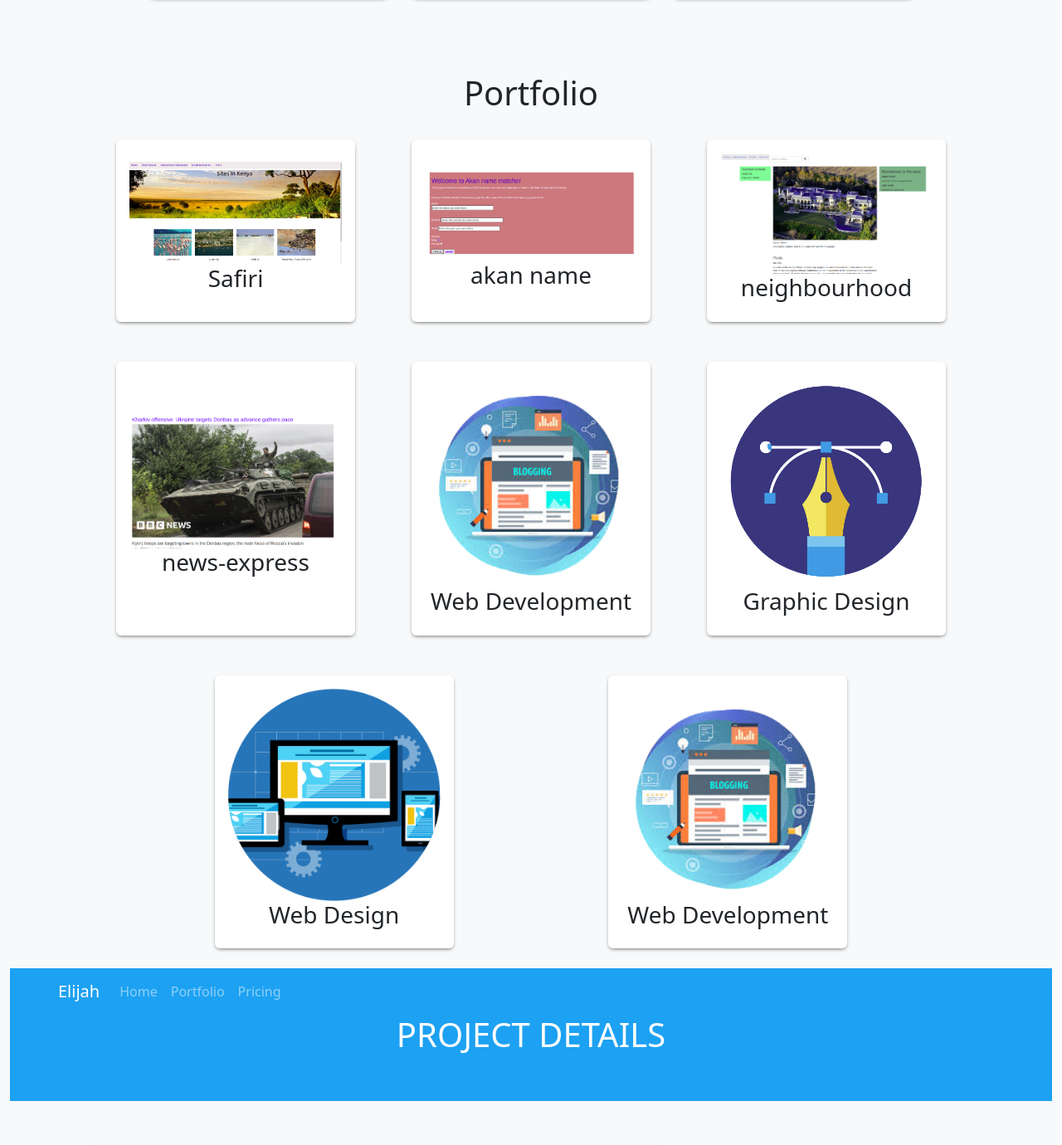
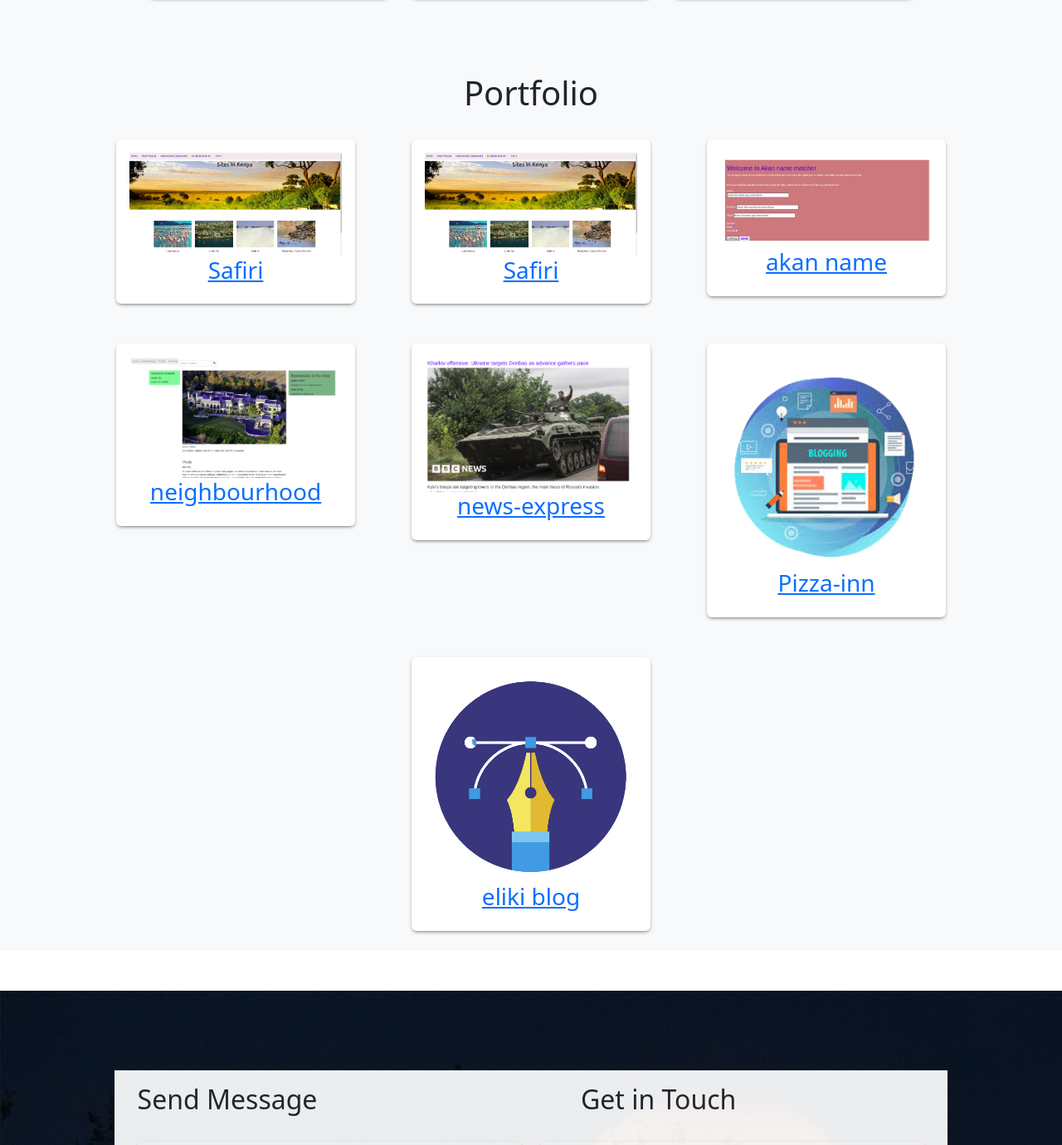
Before and after one commit to eliki-hue/myportfolio-website, a React (Create React App) app: page / in a window 1280 px wide. Shown: the part 2025-3405 px from the top of the page at 83% size. Built offline with nearby package versions, Linux system fonts and the light colour scheme.

Commit message:
implemented single project view

```diff
--- a/package.json
+++ b/package.json
@@ -7,10 +7,12 @@
     "@testing-library/jest-dom": "^5.16.5",
     "@testing-library/react": "^13.3.0",
     "@testing-library/user-event": "^13.5.0",
-    "bootstrap": "^5.2.0",
+    "bootstrap": "^5.2.2",
     "react": "^18.2.0",
-    "react-bootstrap": "^2.5.0",
+    "react-bootstrap": "^2.6.0",
     "react-dom": "^18.2.0",
+    "react-router": "^6.4.3",
+    "react-router-dom": "^6.4.3",
     "react-scripts": "5.0.1",
     "web-vitals": "^2.1.4"
   },
--- a/src/App.js
+++ b/src/App.js
@@ -3,15 +3,88 @@ import './App.css';
 import Navbar from './navbar/Navbar';
 import Home from './home/Home';
 import Services from './home/services/Services';
+import {BrowserRouter as Router, Route, Routes} from 'react-router-dom';
+import SingleProject from './home/SingleProject/SingleProject';
 
 function App() {
   return (
     <>
+    <Router>
+    <Routes>
+      <Route exact index path='/' element ={<Home/>}></Route>
+      <Route exact path='/singleproject1' element={<SingleProject
+        img1={require("./images/web-designing-big.png")}
+        img2={require("./images/web-development-icon2-removebg-preview.png")}
+        img3={require("./images/graphic-design-removebg-preview.png")}
+        category="website" client="Elijah" date="tyui" url="www.url.com"
+        description="project 1"/>}></Route>
 
-      <Home/>
-      {/* <Services/> */}
+<Route exact path='/singleproject2' element={<SingleProject
+        img1={require("./images/web-designing-big.png")}
+        img2={require("./images/web-development-icon2-removebg-preview.png")}
+        img3={require("./images/graphic-design-removebg-preview.png")}
+        category="website" client="Elijah" date="tyui" url="www.url.com"
+        description="project 2"/>}></Route>
 
+    <Route exact path='/singleproject3' element={<SingleProject
+        img1={require("./images/web-designing-big.png")}
+        img2={require("./images/web-development-icon2-removebg-preview.png")}
+        img3={require("./images/graphic-design-removebg-preview.png")}
+        category="website" client="Elijah" date="tyui" url="www.url.com"
+        description="project 3"/>}></Route>
+
+<Route exact path='/singleproject4' element={<SingleProject
+        img1={require("./images/portfolio/neighbourhood.png")}
+        img2={require("./images/web-development-icon2-removebg-preview.png")}
+        img3={require("./images/graphic-design-removebg-preview.png")}
+        category="website" client="Elijah" date="tyui" url="www.url.com"
+        description="project 4"/>}></Route>
+
+<Route exact path='/singleproject5' element={<SingleProject
+        img1={require("./images/web-designing-big.png")}
+        img2={require("./images/web-development-icon2-removebg-preview.png")}
+        img3={require("./images/graphic-design-removebg-preview.png")}
+        category="website" client="Elijah" date="tyui" url="www.url.com"
+        description="project 5"/>}></Route>
+
+    <Route exact path='/singleproject6' element={<SingleProject
+        img1={require("./images/web-designing-big.png")}
+        img2={require("./images/web-development-icon2-removebg-preview.png")}
+        img3={require("./images/graphic-design-removebg-preview.png")}
+        category="website" client="Elijah" date="tyui" url="www.url.com"
+        description="project 6"/>}></Route>
+
+
+    </Routes>
+    {/* <Home/> */}
+    </Router>
+
+    {/* // <BrowserRouter>
+    // <Routes>
+    //   <Route index element={<Home />}>
+    //   </Route> */}
+      {/* <Route path="dashboard" element={<Dashboard />}>
+      </Route>
+      <Route path="profile" element={<Profile />}>
+      </Route>
+      <Route path="login" element={<LoginPage />}>
+      </Route>
+      <Route path="driver" element={<Main />}>
+      </Route>
+      <Route path="customer" element={<CustomerRegister />}>
+      </Route>
+      <Route path="addbus" element={<AddBus />}>
+      </Route>
+      <Route path="buses" element={<BusList />}>
+      </Route>
+      <Route path="businfo" element={<BusInfo />}>
+      </Route>
+      <Route path="bookingform" element={<BookingForm />}>
+      </Route> */}
+    {/* </Routes>
+  </BrowserRouter> */}
   </>
+
   );
 }
 
--- a/src/home/Home.js
+++ b/src/home/Home.js
@@ -45,8 +45,9 @@ export default function Home() {
           </div>
           <Services />
           <Portfolio />
+          {/* <SingleProject/> */}
         </div>
-        <SingleProject img1={require("../images/web-designing-big.png")} img2={require("../images/web-development-icon2-removebg-preview.png")} img3={require("../images/graphic-design-removebg-preview.png")} category="website" client="Elijah" date="tyui" url="www.url.com" description="lorhuyyyy yyyyyyyy yyyyyyy ggg nnn yrrnm jnfj kkklk irk yyyyy"/>
+        {/* <SingleProject img1={require("../images/web-designing-big.png")} img2={require("../images/web-development-icon2-removebg-preview.png")} img3={require("../images/graphic-design-removebg-preview.png")} category="website" client="Elijah" date="tyui" url="www.url.com" description="lorhuyyyy yyyyyyyy yyyyyyy ggg nnn yrrnm jnfj kkklk irk yyyyy"/> */}
 
       </div>
       <Footer />
--- a/src/home/biograph/Biography.js
+++ b/src/home/biograph/Biography.js
@@ -39,7 +39,7 @@ function Biography() {
                 <br/><br/>
                 <p>
                 Recent Software Engineering graduate with fundamental
-                knowledge of software design,  development,
+                knowledge in software design,  development,
                 and testing. Seeking to utilize broad educational background with excellent analytical,
                 technical, and programming skills to thrive as an entry-level software engineer.
                 </p>
--- a/src/home/footer/Footer.js
+++ b/src/home/footer/Footer.js
@@ -20,23 +20,23 @@ const Footer = () => {
             <p>Email: kiraguelijah@yahoo.com</p><br/>
             <h3>Connect</h3>
             <div className="row ">
-                <div class="col-xl-8 col-md-4 col-sm-4 col-auto my-md-0 mt-5 order-sm-1 order-3 align-self-end">
-                  <p class="social text-muted mb-0 pb-0 bold-text">
+                <div className="col-xl-8 col-md-4 col-sm-4 col-auto my-md-0 mt-5 order-sm-1 order-3 align-self-end">
+                  <p className="social text-muted mb-0 pb-0 bold-text">
                     {" "}
-                    <span class="mx-2">
-                      <a href='' target='blank'><i class="fa fa-facebook" aria-hidden="true"></i></a>
+                    <span className="mx-2">
+                      <a href='' target='blank'><i className="fa fa-facebook" aria-hidden="true"></i></a>
 
                     </span>{" "}
-                    <span class="mx-2">
-                      <a href='https://www.linkedin.com/in/elijah-kiragu-366720227/' target="blank"> <i class="fa fa-linkedin-square" aria-hidden="true"></i></a>
+                    <span className="mx-2">
+                      <a href='https://www.linkedin.com/in/elijah-kiragu-366720227/' target="blank"> <i className="fa fa-linkedin-square" aria-hidden="true"></i></a>
 
                     </span>{" "}
-                    <span class="mx-2">
-                    <a href='' target="blank"><i class="fa fa-twitter" aria-hidden="true"></i></a>
+                    <span className="mx-2">
+                    <a href='' target="blank"><i className="fa fa-twitter" aria-hidden="true"></i></a>
 
                     </span>{" "}
-                    <span class="mx-2">
-                    <a href='' target="blank"><i class="fa fa-instagram" aria-hidden="true"></i></a>
+                    <span className="mx-2">
+                    <a href='' target="blank"><i className="fa fa-instagram" aria-hidden="true"></i></a>
 
                     </span>{" "}
                    </p>
--- a/src/home/portfolio/Portfolio.js
+++ b/src/home/portfolio/Portfolio.js
@@ -1,25 +1,76 @@
 import React from 'react'
+import { useEffect, useState } from 'react'
 import './Portfolio.css'
 import PortfolioCard from './PortfolioCard'
+import SingleProject from '../SingleProject/SingleProject'
+import Button from 'react-bootstrap/Button';
+import Modal from 'react-bootstrap/Modal';
+
+
+
 
 function Portfolio() {
+
+  const[projectDetails, setProjectDetails] = useState('')
+  const[isShown, setIsShown] = useState(false)
+  const handleClick = event => {
+    setIsShown(current => !current)
+
+  };
+  const [show, setShow] = useState(false);
+
+  const handleClose = () => setShow(false);
+  const handleShow = () => setShow(true);
+
+
+
+  const updating=(e) => {
+
+    console.log( e)
+
+    setProjectDetails(e)
+    console.log("setting project details to:" + e)
+
+
+  }
+  console.log("state= "+ projectDetails)
+
+  const openInNewTab = url => {
+    window.open(url, '_blank', 'noopener,noreferrer');
+  };
   return (
+    <>
+
     <div className='portfolio'>
+
         <h1>Portfolio</h1>
         <div className='portfolio-cards'>
-        <PortfolioCard icon={require("../../images/portfolio/safari.png")} tag='Safiri' description=''/>
-        <PortfolioCard icon={require("../../images/portfolio/akan.png")} tag='akan name' description=''/>
-        <PortfolioCard icon={require("../../images/portfolio/neighbourhood.png")} tag='neighbourhood' description=''/>
-        <PortfolioCard icon={require("../../images/portfolio/news-express.png")} tag='news-express' description=''/>
-        <PortfolioCard icon={require("../../images/web-development-icon2-removebg-preview.png")} tag='Web Development' description=''/>
-        <PortfolioCard icon={require("../../images/graphic-design-removebg-preview.png")} tag='Graphic Design' description=''/>
-        <PortfolioCard icon={require("../../images/web-designing-big.png")} tag='Web Design' description=''/>
-        <PortfolioCard icon={require("../../images/web-development-icon2-removebg-preview.png")} tag='Web Development' description=''/>
+        <a href='/singleproject1' > <PortfolioCard icon={require("../../images/portfolio/safari.png")} tag='Safiri'
+         category="website" client="Elijah" date="tyui" url="www.url.com" description="lorhuyyyy yyyyyyyy yyyyyyy ggg nnn yrrnm jnfj kkklk irk yyyyy"/></a>
+
+
+      <a href='/singleproject2' > <PortfolioCard icon={require("../../images/portfolio/safari.png")}
+      tag='Safiri'
+        description="lorhuyyyy yyyyyyyy yyyyyyy ggg nnn yrrnm jnfj kkklk irk yyyyy"/></a>
+
+      <a href='/singleproject3' >
+      <PortfolioCard icon={require("../../images/portfolio/akan.png")}
+        tag='akan name' description=''/></a>
+
+
+          <a href='/singleproject4' > <PortfolioCard icon={require("../../images/portfolio/neighbourhood.png")} tag='neighbourhood' description=''/></a>
+          <a href='/singleproject5' > <PortfolioCard icon={require("../../images/portfolio/news-express.png")} tag='news-express' description=''/></a>
+          <a href='/singleproject6' ><PortfolioCard icon={require("../../images/web-development-icon2-removebg-preview.png")} tag='Pizza-inn' description=''/></a>
+          <a href='/singleproject7' > <PortfolioCard icon={require("../../images/graphic-design-removebg-preview.png")} tag='eliki blog' description=''/></a>
+        {/* <PortfolioCard icon={require("../../images/web-designing-big.png")} tag='Web Design' description=''/> */}
+        {/* <PortfolioCard icon={require("../../images/web-development-icon2-removebg-preview.png")} tag='Web Development' description=''/> */}
 
         </div>
 
     </div>
+
+  </>
   )
 }
 
-export default Portfolio
+export default Portfolio;
--- a/src/home/portfolio/PortfolioCard.js
+++ b/src/home/portfolio/PortfolioCard.js
@@ -2,7 +2,7 @@ import React from 'react'
 import './Portfolio.css'
 import Card from 'react-bootstrap/Card';
 
-function PortfolioCard({icon, tag, description}) {
+function PortfolioCard({icon, tag,}) {
   return (
     <div className="card-parent">
       <div className="card mb-4 mt-4 border-0">
@@ -13,6 +13,7 @@ function PortfolioCard({icon, tag, description}) {
           <li className="text-muted">{description}</li>
         </Card.Footer> */}
       </div>
+
     </div>
   )
 }
--- a/src/navbar/Navbar.js
+++ b/src/navbar/Navbar.js
@@ -14,7 +14,7 @@ export default function Navigation(){
         <Container>
           <Navbar.Brand href="#home">Elijah</Navbar.Brand>
           <Nav className="me-auto">
-            <Nav.Link href="#home">Home</Nav.Link>
+            <Nav.Link href="/">Home</Nav.Link>
             <Nav.Link href="#features">Portfolio</Nav.Link>
             <Nav.Link href="#pricing">Pricing</Nav.Link>
           </Nav>
```
Also changed, not shown: 1 other file (tests, documents, lock files or other folders).
